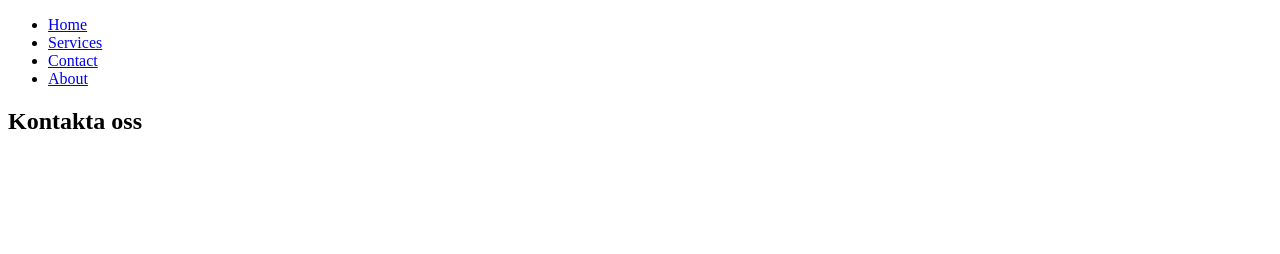
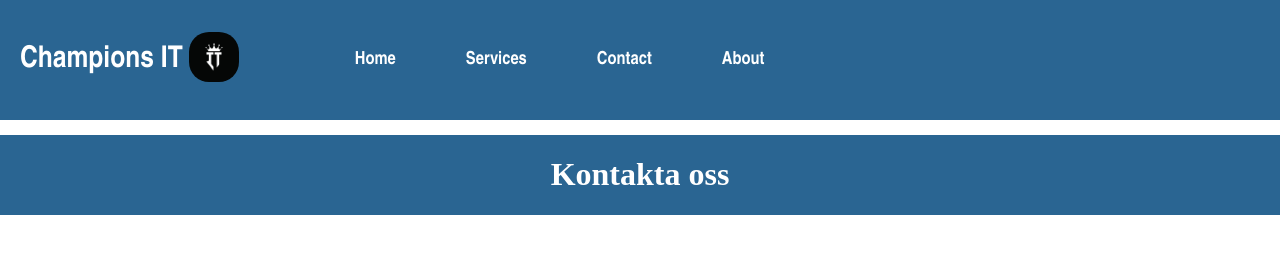
Before and after one commit to Jaller123/Champions-IT, a plain HTML site: page contact.html in a window 1280 px wide. Drawn offline with Linux system fonts and the light colour scheme.

Commit message:
nav-header done in contact page

```diff
--- a/CSS/contact.css
+++ b/CSS/contact.css
@@ -0,0 +1,75 @@
+body {
+    height: 100vh;
+    width: 95%;
+    margin-top:80px;
+}
+
+header {
+    display: flex;
+    align-items: center;
+    gap: 0 6px;
+    height: 35px;
+    padding: 20px;
+    position: absolute;
+    top: 0;
+    right: 0;
+    left: 0;
+    background-color: var(--box-bg-color);
+    color: var(--main-color);
+    font-family: var(--text-style);
+    height: 80px;
+}
+
+.logo h1 {
+    font-size: 30px;
+}
+
+.list ul {
+    display: flex;
+    gap: 20px;
+    list-style: none;
+    width: 100%;
+    justify-content: center;
+
+}
+
+.list ul li a {
+    text-decoration: none;
+    color: var(--main-color);
+    margin-left: 50px;
+    font-size: 18px;
+    font-weight: bold;
+
+
+}
+
+.list ul li a:hover {
+    border-bottom: 2px solid lightgray;
+    transition: 0.5s ease;
+}
+
+
+
+img {
+    height: 50px;
+    width: 50px;
+    border-radius: 20px;
+
+}
+
+main{
+    display: flex;
+    justify-content: center;
+    background-color: var(--main-bg-color);
+    position: absolute;
+    top: 2;
+    right: 0;
+    left: 0;
+    margin-top: 55px;
+
+
+}
+main h1{
+    color:var(--main-color);
+    font-style: var(--text-style);
+}
--- a/contact.html
+++ b/contact.html
@@ -9,7 +9,9 @@
 
 </head>
 <body>
-
+    <header class="logo">
+        <h1>Champions IT</h1>
+        <a href="index.html"><img src="Pictures/Champions-IT bild.jpg"></a>
         <nav class="list">
             <ul>
                 <li> <a href="index.html">Home</a></li>
@@ -17,10 +19,10 @@
                 <li> <a href="contact.html">Contact</a></li>
                 <li> <a href="about.html">About</a></li>
             </ul>
-
-        <header>
+        </nav>
+    </header>
+   <main>
     <h1>Kontakta oss</h1>
-        </header>
-    </nav>
+   </main>
 </body>
 </html>
```
Lines whose indentation alone changed are shown as unchanged.
